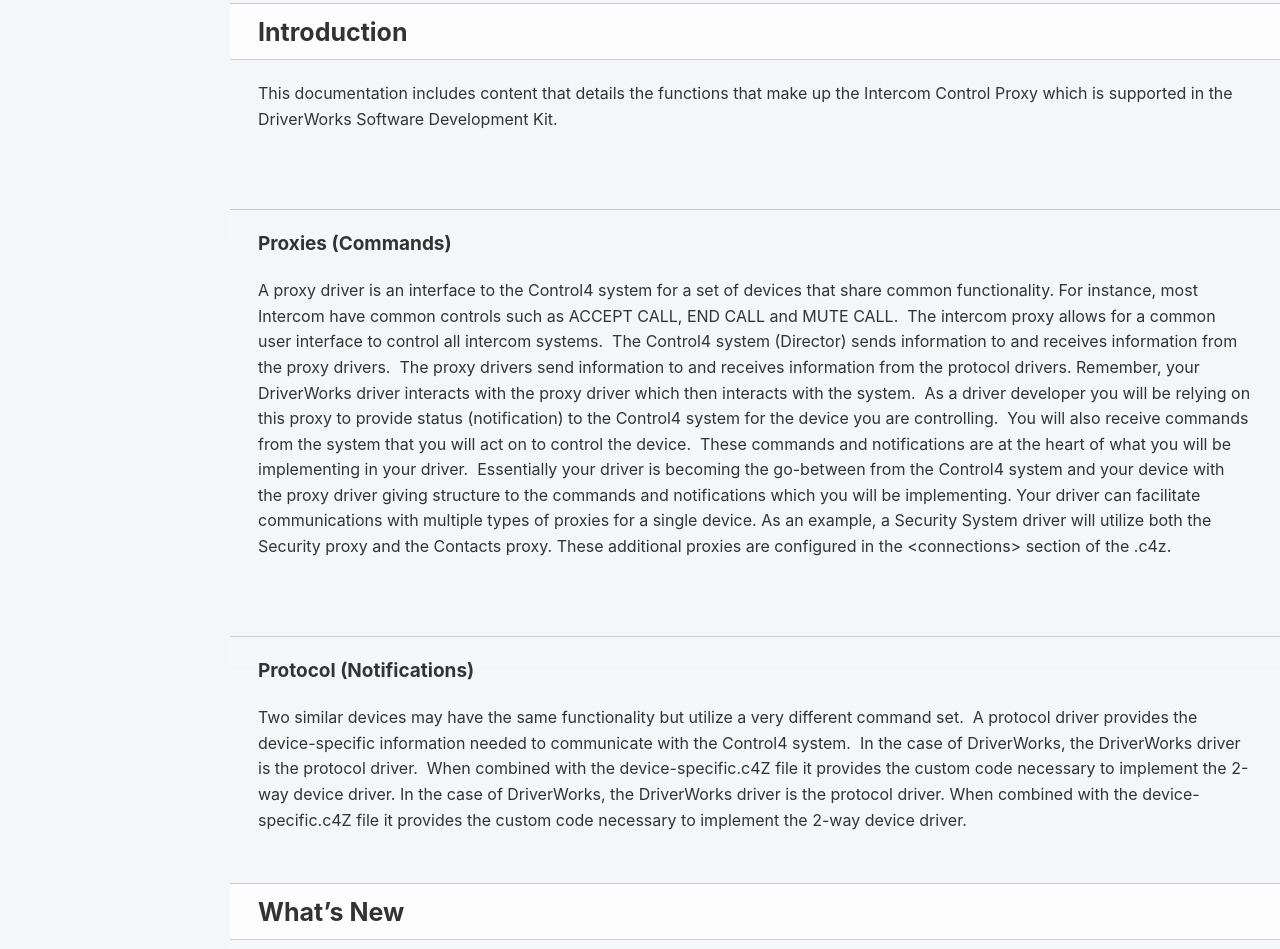
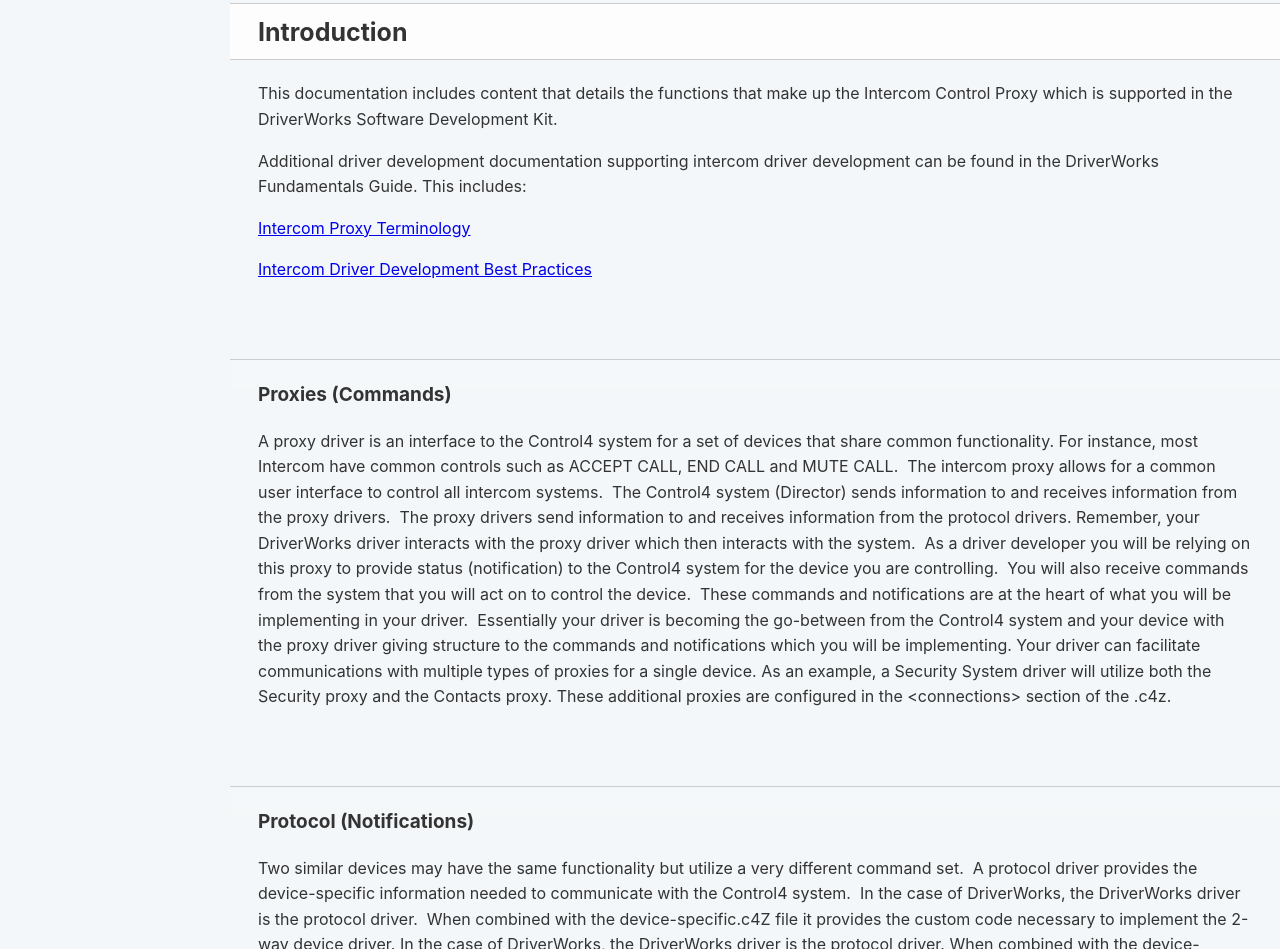
Before and after one commit to snap-one/docs-driverworks-proxyprotocol-intercom, a plain HTML site: page index.html in a window 1280 px wide. Shown: the part 1413-2362 px from the top of the page. Drawn offline with Linux system fonts and the light colour scheme.

Commit message:
Deploying to gh-pages from @ snap-one/docs-driverworks-proxyprotocol-intercom@3bb694c4e3e9cc94285f7a2cfe41200a69019f77 🚀

```diff
--- a/index.html
+++ b/index.html
@@ -735,6 +735,12 @@
 
 <p>This documentation includes content that details the functions that make up the Intercom Control Proxy which is supported in the DriverWorks Software Development Kit.</p>
 
+<p>Additional driver development documentation supporting intercom driver development can be found in the DriverWorks Fundamentals Guide. This includes:</p>
+
+<p><a href="https://musical-potato-93lyp9g.pages.github.io/#proxy-specific-information-intercom-proxy-terminology">Intercom Proxy Terminology</a></p>
+
+<p><a href="https://musical-potato-93lyp9g.pages.github.io/#proxy-specific-information-intercom-proxy-best-practices">Intercom Driver Development Best Practices</a></p>
+
 <h2 id='introduction-proxies-commands'>Proxies (Commands)</h2>
 
 <p>A proxy driver is an interface to the Control4 system for a set of devices that share common functionality. For instance, most Intercom have common controls such as ACCEPT CALL, END CALL and MUTE CALL.  The intercom proxy allows for a common user interface to control all intercom systems.  The Control4 system (Director) sends information to and receives information from the proxy drivers.  The proxy drivers send information to and receives information from the protocol drivers.
```
